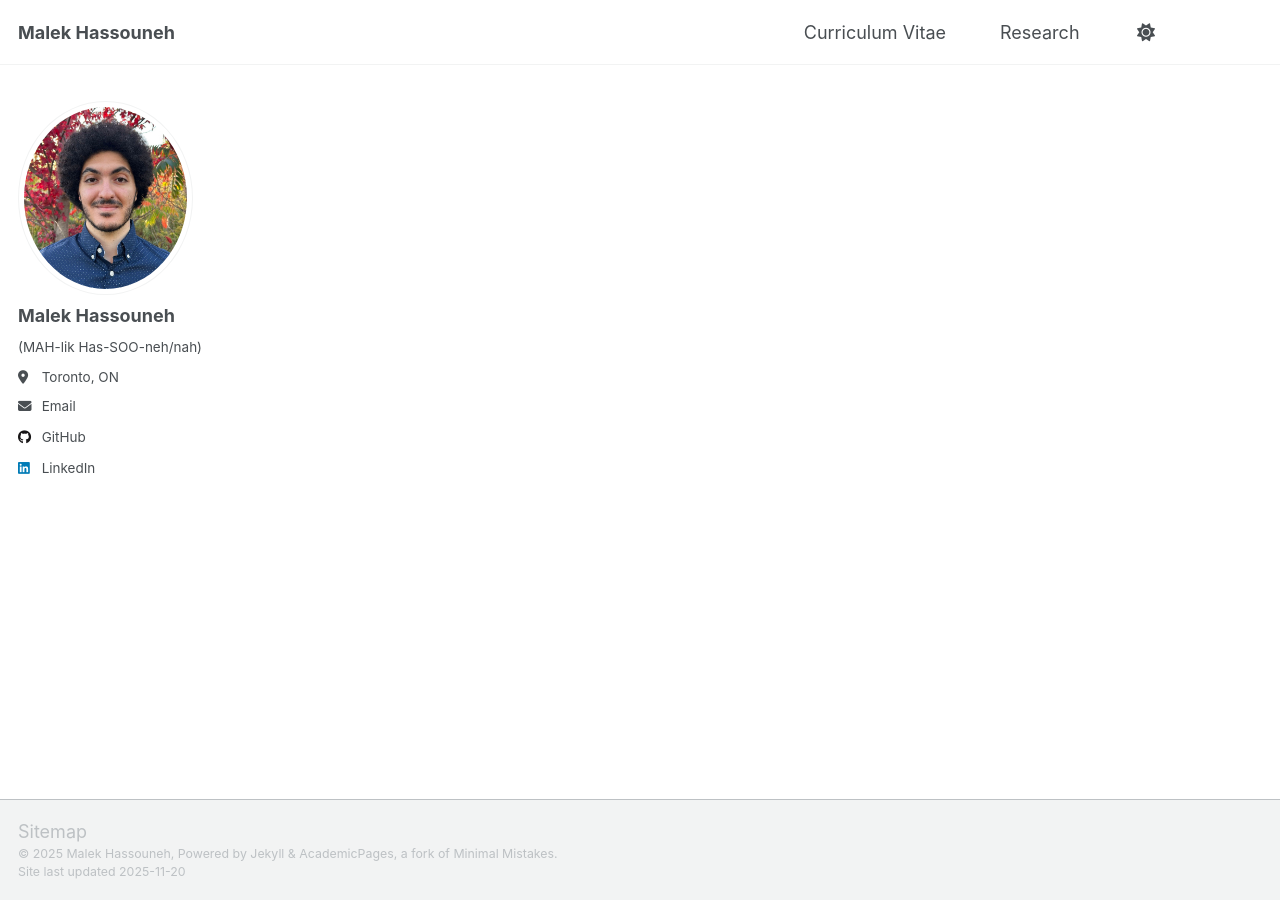
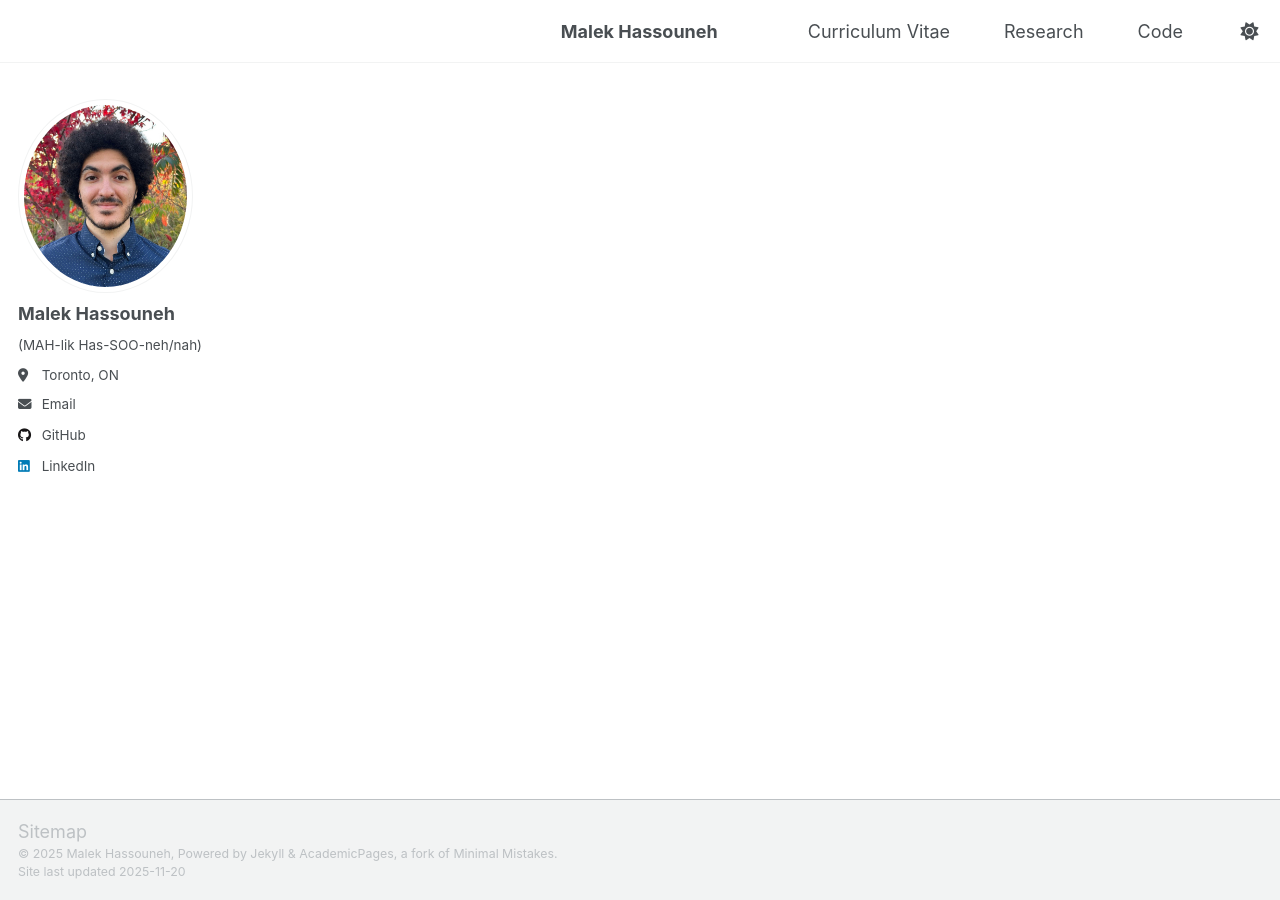
Before and after one commit to malekhassouneh/malekhassouneh.github.io, a Jekyll site: the page built from _pages/about.md, in a window 1280 px wide. Built offline with Jekyll 4.4.1, drawn with Linux system fonts in a browser that asks for light colours; a script that is not in the unit is left out.

Commit message:
Remove hardcoded nav width

```diff
--- a/_sass/custom.scss
+++ b/_sass/custom.scss
@@ -3,25 +3,22 @@
 /* ========================================================================== */
 
 /* ================================ */
-/* Nav: left-aligned name, right-aligned links, responsive */
+/* Nav: left-aligned name, right-aligned links, fully flexible */
 /* ================================ */
 
-/* Desktop layout (>=768px) */
-@media (min-width: 768px) {
-
-  /* Main nav container */
 .greedy-nav {
   display: flex !important;
-    justify-content: space-between;
+  justify-content: space-between; /* name left, everything else right */
   align-items: center;
+  flex-wrap: wrap; /* ensures mobile wraps if needed */
 }
 
-  /* Visible links container */
+/* Container for visible links */
 .greedy-nav .visible-links {
   display: flex !important;
   flex-wrap: nowrap;
   align-items: center;
-    width: 100%;
+  margin-left: auto; /* pushes all visible links to the right */
 }
 
 /* First item (name) stays left */
@@ -30,21 +27,17 @@
   font-weight: bold;
 }
 
-  /* Push all other items to the right */
-  .greedy-nav .visible-links li:first-child + li {
-    margin-left: auto;
-  }
-
-  /* Spacing between right-aligned items */
-  .greedy-nav .visible-links li:not(:first-child) + li {
+/* Remaining items maintain horizontal spacing */
+.greedy-nav .visible-links li:not(:first-child) {
   margin-left: 1rem;
 }
 
-  /* Include any hidden-links items inline to avoid hamburger */
+/* Make hidden-links visible on large screens, inline */
+@media (min-width: 768px) {
   .greedy-nav .hidden-links {
     display: flex !important;
+    flex-direction: row;
     position: static !important;
-    flex-direction: row;
     margin: 0;
     padding: 0;
     border: none;
@@ -57,20 +50,18 @@
     border: none;
   }
 
-  /* Hide hamburger button on desktop */
+  /* Hide hamburger on large screens */
   .greedy-nav button {
     display: none !important;
   }
 }
 
-/* Mobile layout (<768px) */
+/* Mobile fallback */
 @media (max-width: 767px) {
-  /* Hidden links handled by JS (default Primer) */
   .greedy-nav .hidden-links {
     display: none !important;
   }
 
-  /* Show hamburger button */
   .greedy-nav button {
     display: block !important;
   }
```
Lines whose indentation alone changed are shown as unchanged.
